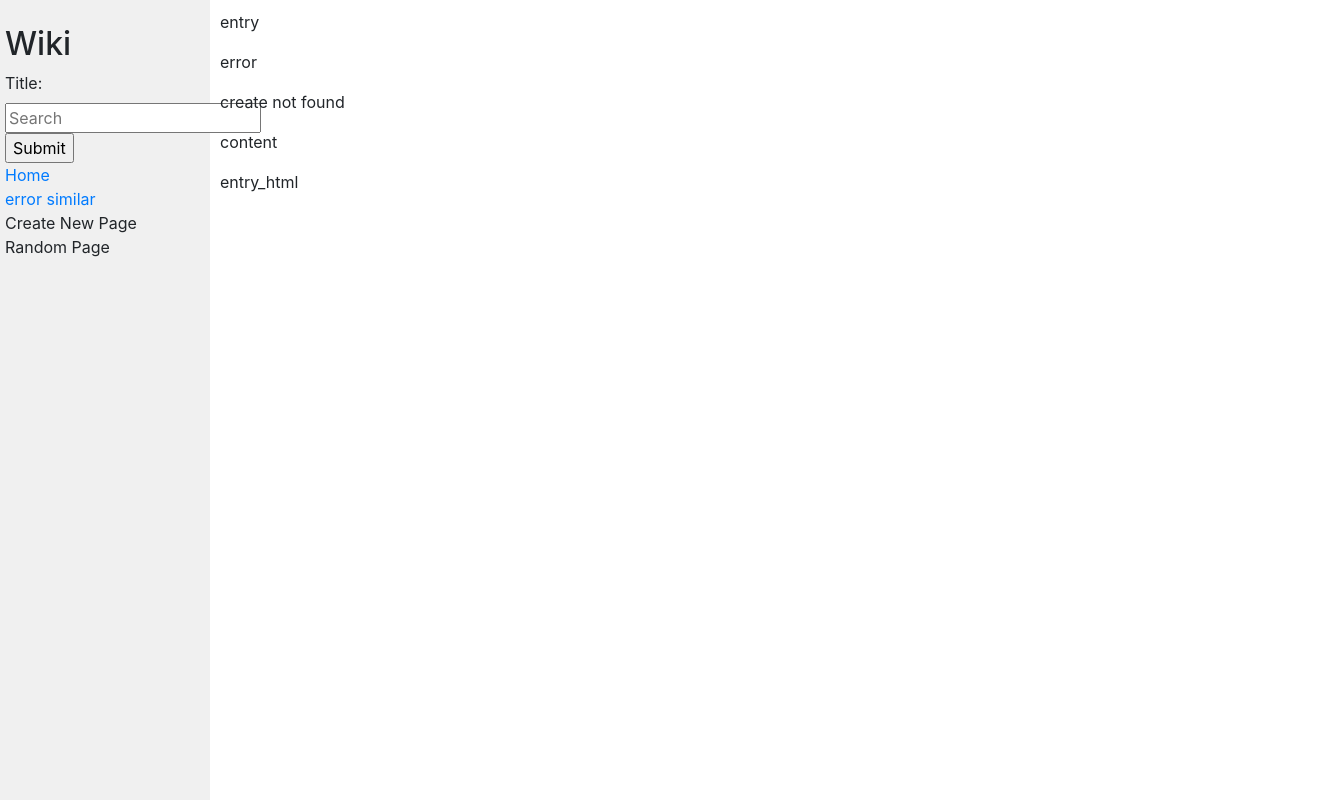
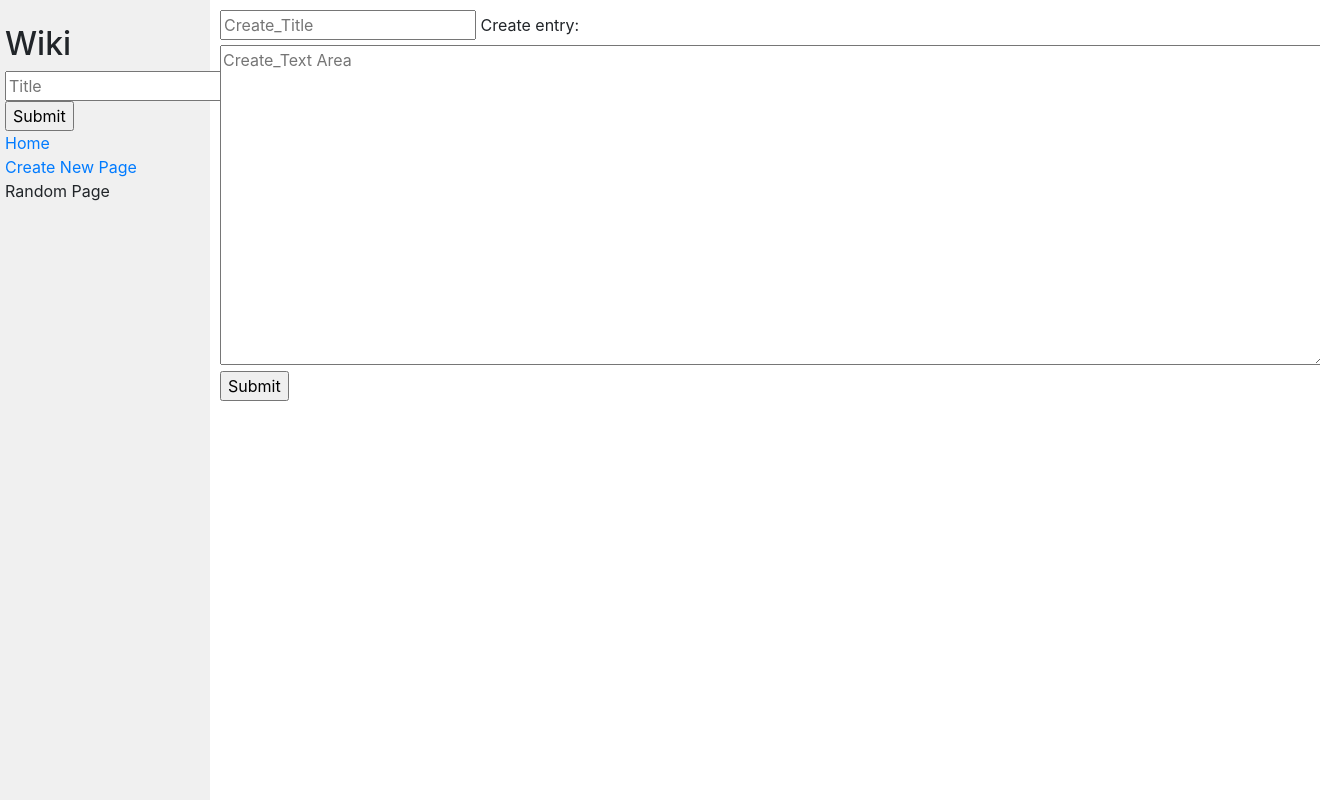
Before and after one commit to farnazmz/cs50web, a Django app: page /create in a window 1320 px wide; the page is wider, and only the part inside the window is pictured. Run offline with Django 3.2, Linux system fonts and the light colour scheme; some libraries are stand-ins or nearby versions.

Commit message:
create.edit

```diff
--- a/encyclopedia/static/encyclopedia/styles.css
+++ b/encyclopedia/static/encyclopedia/styles.css
@@ -1,6 +1,7 @@
 body {
     margin: 0;
-    background-color: white;
+    background-color: rgb(255, 255, 255);
+
 }
 
 code {
@@ -12,9 +13,14 @@ h1 {
     padding-top: 20px;
 }
 
+h3 {
+    font-style: oblique;
+    color: rgb(128, 0, 70);
+}
+
 textarea {
-    height: 90vh;
-    width: 80%;
+    height: 40vh;
+    width: 100%;
 }
 
 .main {
@@ -36,3 +42,8 @@ textarea {
 .sidebar h2 {
     margin-top: 5px;
 }
+
+ .mydiv {
+    padding:50px;
+
+}
--- /dev/null
+++ b/encyclopedia/templates/encyclopedia/create.html
@@ -0,0 +1,18 @@
+{% extends "encyclopedia/layout.html" %}
+
+{% block title %}
+create
+{% endblock %}
+
+
+{% block body %}
+
+<form action="{% url 'create' %}" method="post">
+    {% csrf_token %}
+    {{ create_form }}
+    <input type="submit">
+</form>
+
+
+
+{% endblock %}
--- a/encyclopedia/templates/encyclopedia/entry.html
+++ b/encyclopedia/templates/encyclopedia/entry.html
@@ -1,3 +1,4 @@
+
 {% extends "encyclopedia/layout.html" %}
 
 {% block title %}
@@ -6,21 +7,27 @@
 
 {% block body %}
 
+ entry page
+ <p>content{{content|safe}}</p>
+ <p>entry_html{{entry_html|safe}}</p>
 
 
 
-  <p>entry{{entry|safe}}</p>
-  <p>error{{error|safe}}</p>
-  <p>{{title|safe}}  not found</p>
-  <p>content{{content|safe}}</p>
+<p> title<h3>{{title|safe}}</h3> error: {{error|safe}}</p>
 
+<div class="mydiv">
 
+    <p>{{ entry|safe }}</p>
 
-  <p>entry_html{{entry_html|safe}}</p>
+</div>
 
-  {% for p in similar_results%}
-  <p>entry{{entry|safe}}</p>
+<div class="mydiv">
+  {% for s in similar_data %}
+            <li><a href="/{{s}}">{{ s|safe }}</a></li>
   {% endfor %}
+</div>
+
+<a href="{% url 'edit' title  %}">edit</a>
 
 
 {% endblock %}
--- a/encyclopedia/templates/encyclopedia/layout.html
+++ b/encyclopedia/templates/encyclopedia/layout.html
@@ -18,17 +18,17 @@
 
             <form action="{% url 'search' %}">
                 {% csrf_token %}
-                {{ form }}
+                {{ search_form }}
                 <input type="submit">
             </form>
+
             <div>
                 <a href="{% url 'index' %}">Home</a>
             </div>
+
             <div>
-                <a href="{% url 'similar' %}">error similar</a>
-            </div>
-            <div>
-                Create New Page
+
+                <a href="{% url 'create' %}">Create New Page</a>
             </div>
             <div>
                 Random Page
--- a/encyclopedia/urls.py
+++ b/encyclopedia/urls.py
@@ -5,7 +5,9 @@ from . import views
 urlpatterns = [
     path("", views.index, name="index"),
     path("search", views.search, name="search"),
-    path("<str:title>", views.entry, name="entry"),
-    path("similar", views.similar, name="similar")
+    path("create", views.create, name="create"),
+    path("edit/<str:title>/", views.edit, name="edit"),
+    path("<str:title>/", views.entry, name="entry")
+
 
 ]
--- a/encyclopedia/util.py
+++ b/encyclopedia/util.py
@@ -35,3 +35,12 @@ def get_entry(title):
         return f.read().decode("utf-8")
     except FileNotFoundError:
         return None
+
+def similar(title):
+    similar_data = []
+    for s in list_entries():
+        similar_data = [s for s in list_entries() if title.lower() in s.lower() or s.lower() in title.lower()]
+        if similar_data:
+            return similar_data
+        else:
+            return None
--- a/encyclopedia/views.py
+++ b/encyclopedia/views.py
@@ -1,13 +1,15 @@
 from ast import Try
 from cgitb import html
 from distutils.log import error
+from doctest import IGNORE_EXCEPTION_DETAIL
 from encodings import search_function
 from logging import PlaceHolder
-from pickle import NONE
+from pickle import GET, NONE
 from re import M
 import re
 from tkinter.tix import Form
 from turtle import title
+from urllib import response
 from xml.dom.minidom import Attr
 from django.http import HttpRequest, HttpResponse, HttpResponseRedirect
 from django.shortcuts import redirect, render
@@ -23,78 +25,151 @@ from django.views.generic.base import RedirectView
 from django.http import Http404
 
 class SearchInput(forms.Form):
-    title = forms.CharField(widget=forms.TextInput(attrs={"PlaceHolder":"Search"}))
+    title = forms.CharField(label="", widget=forms.TextInput(attrs={"PlaceHolder":"Title"}))
+
+class CreatePage(forms.Form):
+    create_title = forms.CharField(label="", widget=forms.TextInput(attrs={"PlaceHolder":"Create_Title"}))
+    create_entry = forms.CharField(widget=forms.Textarea(attrs={"PlaceHolder":"Create_Text Area"}))
+
+class EditPage(forms.Form):
+    entry = forms.CharField(widget=forms.Textarea(attrs={"PlaceHolder": "Edit Page"}), required=True)
 
 def index(request):
     entries = util.list_entries()
     return render(request, "encyclopedia/index.html", {
         "entries": util.list_entries(),
-        "form": SearchInput()
+        "search_form": SearchInput()
         })
 
 def search(request):
     if request.method == "GET":
-            form = SearchInput(request.GET)
-            if form.is_valid():
-                list_entries = util.list_entries()
-                title = form.cleaned_data["title"]
-                search_results = [entry.lower() for entry in list_entries if title.lower() in entry.lower()]
-                for i in search_results:
-                    if title.lower() in search_results:
-                        entry_input = util.get_entry(title)
-                        input_html = Markdown().convert(entry_input)
+        form = SearchInput(request.GET)
+        if form.is_valid():
+            title = form.cleaned_data["title"]
+            list_entries = util.list_entries()
+            search_results = [entry.lower() for entry in list_entries if title.lower() in entry.lower() or entry.lower() in title.lower()]
+            for i in search_results:
+                if title.lower() in search_results:
+                    entry = util.get_entry(title)
+                    entry = Markdown().convert(entry)
+                    return render(request,"encyclopedia/entry.html", {
+                                "title": title,
+                                "entry": entry,
+                                "search_form": form,
+                                })
+                else:
+                    similar_data = util.similar(title)
+                    if similar_data != None:
                         return render(request,"encyclopedia/entry.html", {
-                            "entry_html":input_html,
-                            "form": form
+                            "title": title,
+                            "error": "   : not found, try below similar pages",
+                            "similar_data": similar_data,
+                            "search_form": form,
                             })
-                    else:
-                        return
-                list_entries = title
-                search_results = list_entries
-                i = search_results
-                title = i
-                return render(request,"encyclopedia/entry.html", {
-                    "title": title,
-                    "form": form
-                    })
             else:
-                return render(request, "encyclopedia/index.html", {
-                    "form": form
+                entry_md = title
+                title_html = Markdown().convert(entry_md)
+                return render(request, "encyclopedia/entry.html", {
+                            "title": title,
+                            "title_html": title_html,
+                            "error": "   :not found, create page",
+                            "search_form": form
+                        })
+
+        else:
+            return render(request, "encyclopedia/index.html", {
+                    "search_form": form
                 })
     else:
         return render(request, "encyclopedia/index.html", {
-                    "form": form
+            "search_form": form
+        })
+
+def create(request):
+    if request.method == "POST":
+        form = CreatePage(request.POST)
+        if form.is_valid():
+            title = form.cleaned_data["create_title"]
+            entry = util.get_entry(title)
+            if entry != None:
+                entry = Markdown().convert(entry)
+                return render(request, "encyclopedia/entry.html", {
+                    "title": title,
+                    "entry": entry,
+                    "error": "  already exists, only edit is available",
+                    "create_form": form,
+                    "search_form": SearchInput()
                 })
+            else:
+                entry = form.cleaned_data["create_entry"]
+                util.save_entry(title, entry)
+                entry = util.get_entry(title)
+                entry = Markdown().convert(entry)
+                return render(request, "encyclopedia/entry.html", {
+                    "title": title,
+                    "entry": entry,
+                    "search_form": SearchInput(),
+                    "create_form": form
+                 })
+    else:
+        return render(request, "encyclopedia/create.html", {
+            "create_form": CreatePage(),
+            "search_form": SearchInput()
+        })
+
+def edit(request, title):
+    if request.method == "POST":
+        form = EditPage(request.POST)
+        if form.is_valid():
+            entry = form.cleaned_data["entry"]
+            util.save_entry(title, entry)
+            entry = Markdown().convert(entry)
+            return HttpResponseRedirect(reverse('entry', args=[title]))
+        else:
+            return render(request, "encyclopedia/edit.html", {
+                "edit_form": EditPage(title, entry),
+                "search_form": SearchInput
+            })
+    else:
+        entry_md = util.get_entry(title)
+        if entry_md != None:
+
+            return render(request, "encyclopedia/edit.html", {
+                "title": title,
+                "edit_form": EditPage(initial={"entry": entry_md}),
+                "search_form": SearchInput()
+            })
+        else:
+            return render(request, "encyclopedia/edit.html", {
+                "edit_form": EditPage(title, entry),
+                "search_form": SearchInput
+            })
+
+
 
 def entry(request, title):
-    entry_input = util.get_entry(title)
-    if entry_input != None:
-        entry_html = Markdown().convert(entry_input)
+    entry_md = util.get_entry(title)
+    if entry_md != None:
+        entry_html = Markdown().convert(entry_md)
         return render(request, "encyclopedia/entry.html", {
             "title": title,
-            "entry_html":entry_html,
-            "form": SearchInput()
-        })
+            "entry":entry_html,
+            "search_form": SearchInput(),
+            })
     else:
-        entry_input = title
-        entry_html = Markdown().convert(entry_input)
-        return render(request, "encyclopedia/entry.html", {
-            "title": title,
-            "form": SearchInput()
-        })
-
-def similar():
-    form = SearchInput(request.GET)
-    title = form.cleaned_data["title"]
-    list_entries = util.list_entries()
-    for i in range(len(list_entries), -1, -1):
-        for j in range(len(title), -1, -1):
-            if list_entries[i: -1] == title[j: -1]:
-                similar_results = [k.lower() for k in list_entries]
-                for m in similar_results:
-                    similar_results[0] = m
-                    m_html = Markdown().convert(m)
-                    return render(request,"encyclopedia/entry.html", {
-                            "entry":m_html,
-                            "form": form
-                            })
+        similar_data = util.similar(title)
+        if similar_data != None:
+            for s in similar_data:
+                return render(request, "encyclopedia/entry.html", {
+                    "title": title,
+                    "error": "   :not found, try below similar pages",
+                    "similar_data": similar_data,
+                    "s": s,
+                    "search_form": SearchInput()
+                })
+        else:
+            return render(request, "encyclopedia/entry.html", {
+                "title": title,
+                "error": "   :not found, create page",
+                "search_form": SearchInput()
+            })
```
Also changed, not shown: encyclopedia/templates/encyclopedia/edit.html (added, +18 -0 lines), encyclopedia/templates/encyclopedia/error.html (+5 -5 lines), encyclopedia/templates/encyclopedia/index.html (+6 -2 lines), entries/Bootstrap.md (added, +5 -0 lines), entries/CSS Layout - The z-index Property.md (added, +13 -0 lines), entries/CSS Margins.md (added, +5 -0 lines), entries/CSS Text Decoration.md (added, +13 -0 lines), entries/CSS.md (+6 -0 lines), entries/HTML Iframes.md (added, +5 -0 lines), entries/c.md (added, +3 -0 lines), entries/farnaz.md (added, +1 -0 lines).
